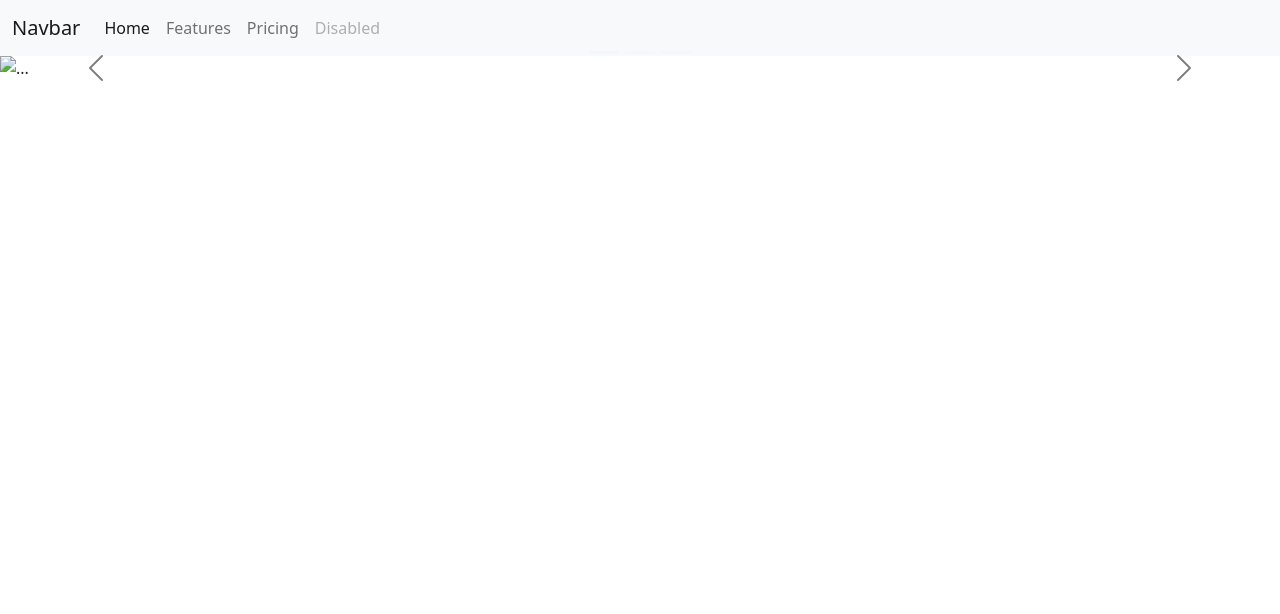
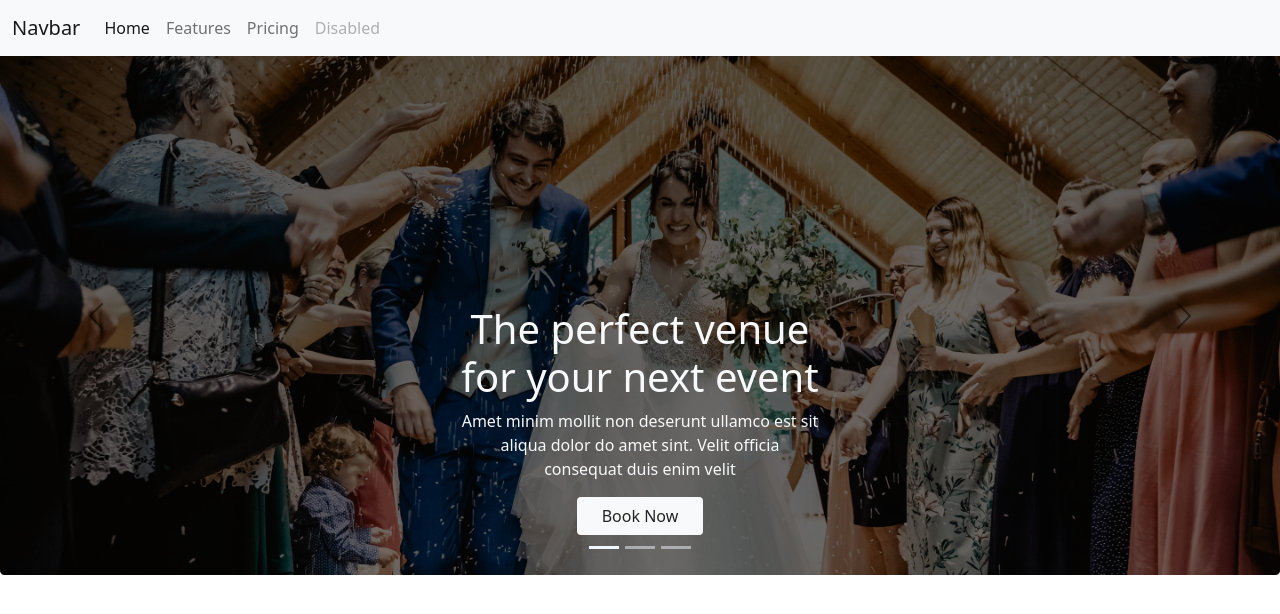
Before and after one commit to apurbojamananis/convention-center-using-bootstrap, a plain HTML site: page index.html in a window 1280 px wide. Drawn offline with nearby package versions, Linux system fonts and the light colour scheme; the site is published under a folder, as on GitHub Pages, so addresses that start at the root find nothing.

Commit message:
image added

```diff
--- a/index.html
+++ b/index.html
@@ -88,7 +88,7 @@
         </div>
         <div class="carousel-inner">
           <div class="carousel-item active" data-bs-interval="10000">
-            <img src="/images/banner.png" class="d-block w-100" alt="..." />
+            <img src="./images/banner.png" class="d-block w-100" alt="..." />
             <div
               class="carousel-caption d-none d-md-block text-light m-auto"
               style="width: 28%"
@@ -102,7 +102,7 @@
             </div>
           </div>
           <div class="carousel-item" data-bs-interval="2000">
-            <img src="/images/banner.png" class="d-block w-100" alt="..." />
+            <img src="./images/banner.png" class="d-block w-100" alt="..." />
             <div
               class="carousel-caption d-none d-md-block text-light m-auto"
               style="width: 28%"
```
